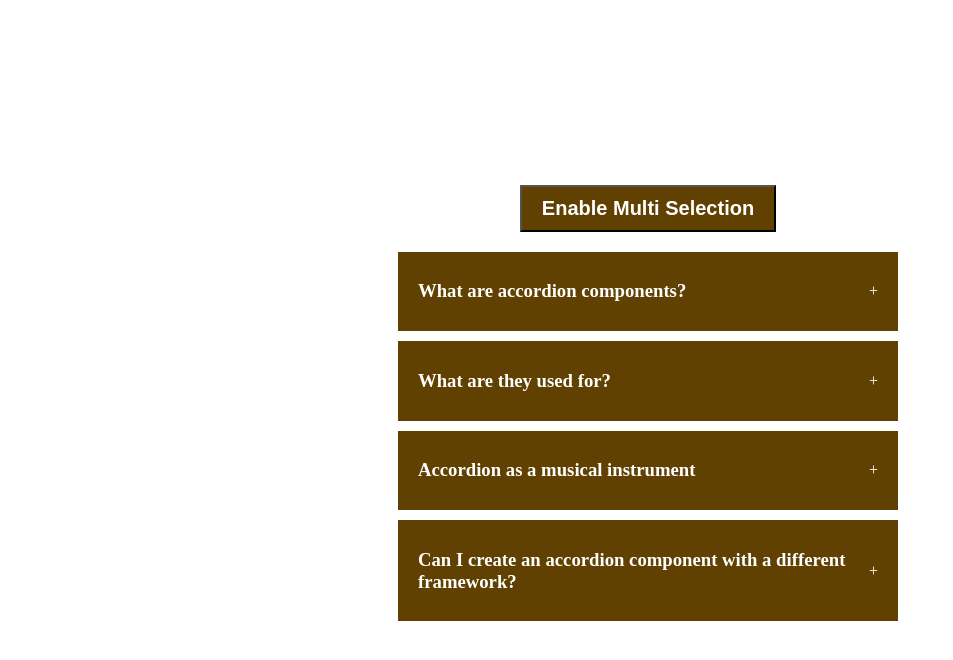
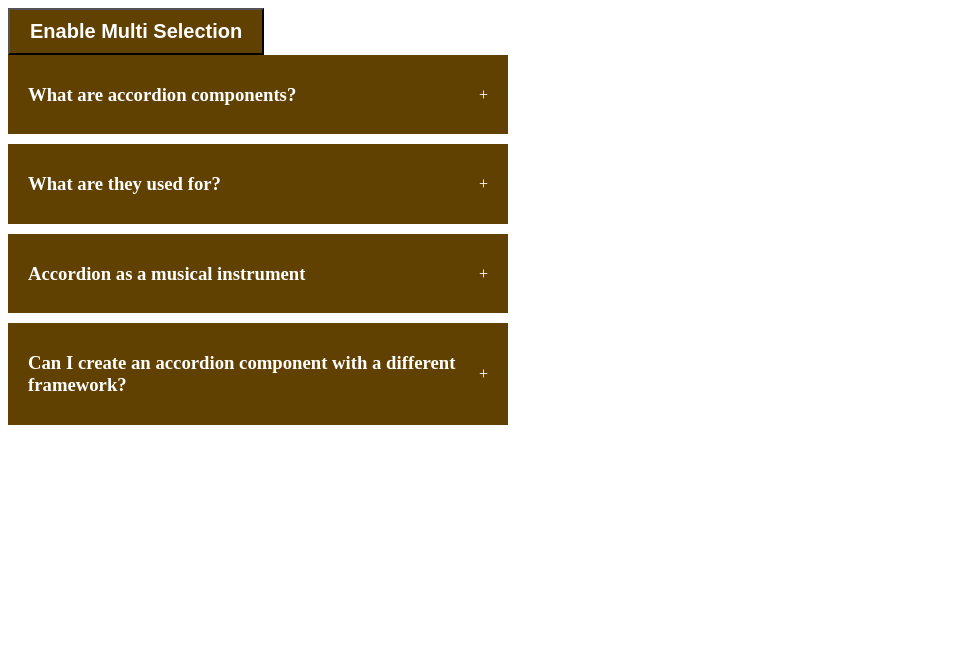
Before and after one commit to Vishwas-Dev/mini-react-projects, a React (Vite) app in the folder Accordion/: page / in a window 1280 px wide. Shown: the top 660 px of the page, without its empty margins (0-953 px from the left). Built offline with nearby package versions, Linux system fonts and the light colour scheme.

Commit message:
Update Accordions.css

```diff
--- a/Accordion/src/Components/Accordions/Accordions.css
+++ b/Accordion/src/Components/Accordions/Accordions.css
@@ -1,12 +1,3 @@
-.acc-wrapper {
-    display: flex;
-    height: 100vh;
-    width: 100vw;
-    justify-content: center;
-    align-items: center;
-    flex-direction: column;
-    gap: 20px;
-  }
 
   .acc-wrapper button {
       padding: 10px 20px;
```
